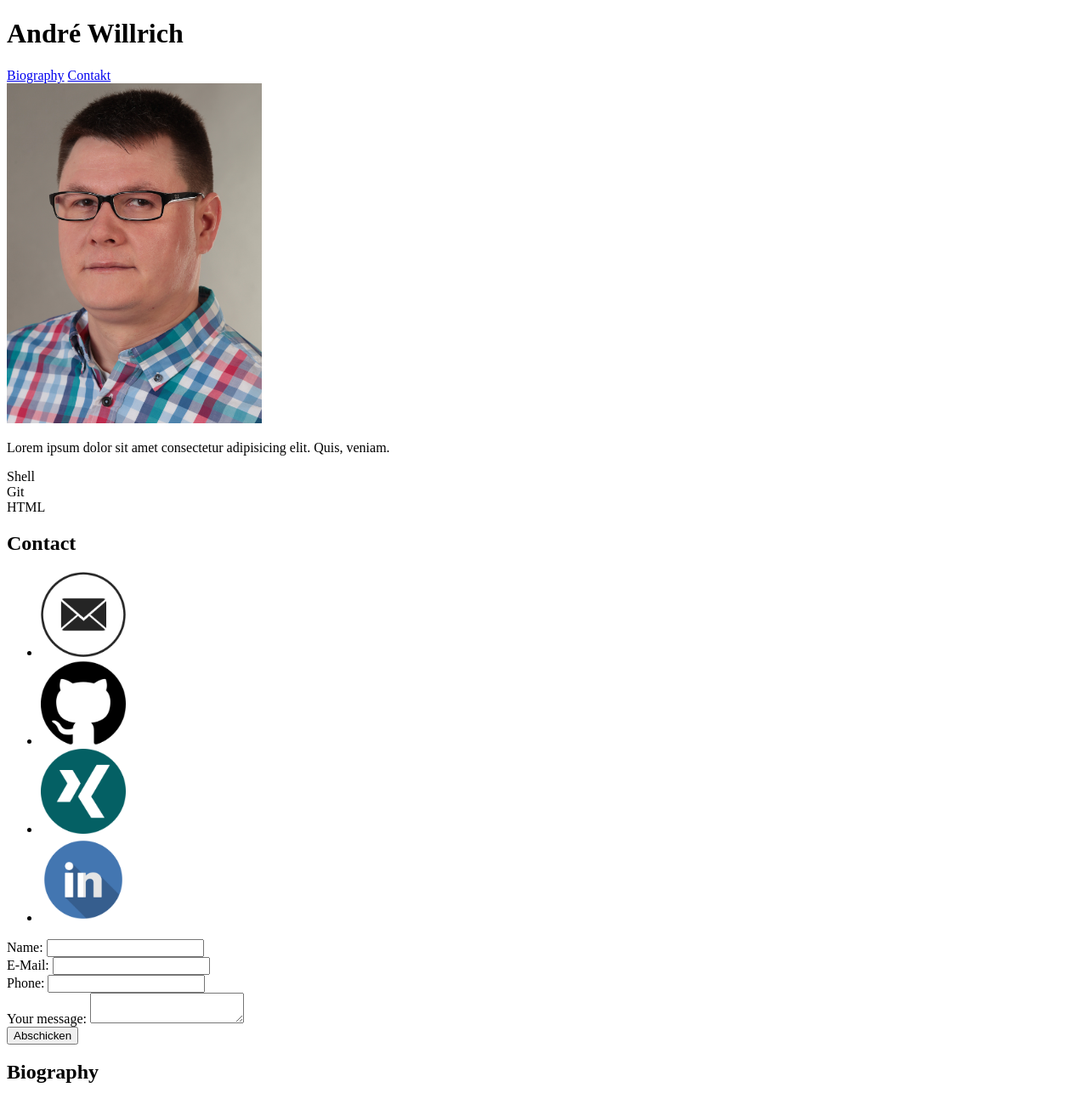
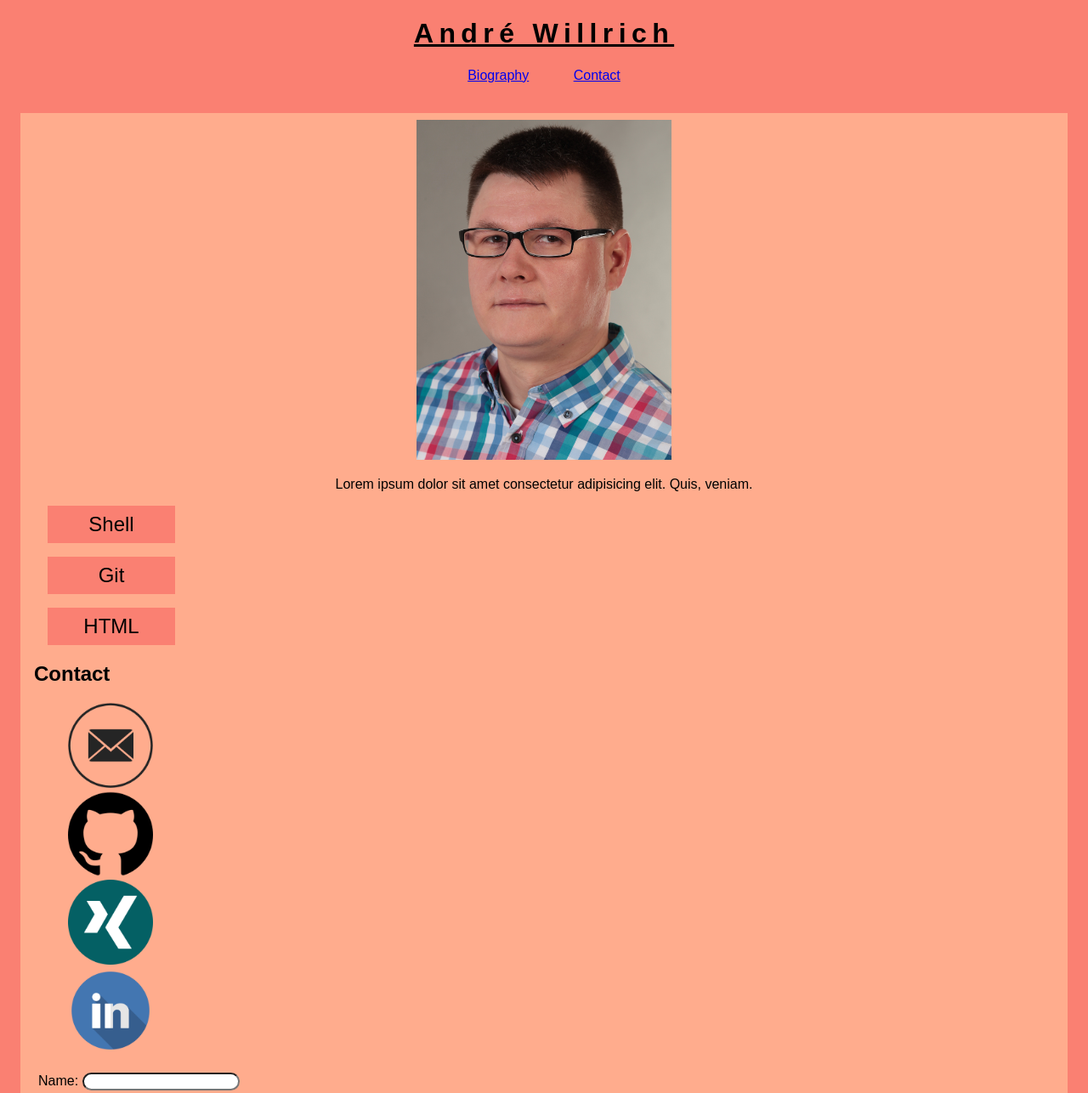
Before and after one commit to awillrich/personal-website, a plain HTML site: page index.html in a window 1280 px wide. Shown: the top 1286 px of the page at 85% size. Drawn offline with Linux system fonts and the light colour scheme.

Commit message:
CSS Styling

```diff
--- /dev/null
+++ b/css/styles.css
@@ -0,0 +1,73 @@
+* {
+  box-sizing: border-box; /* content-box */
+}
+
+header {
+  font-family: Balsamiq Sans, Arial, sans-serif;
+}
+
+body {
+  font-family: sans-serif;
+  background-color: salmon;
+}
+
+main {
+  background-color: #ffac8d;
+  padding: 0.5rem 1rem;
+  margin: 1rem;
+}
+
+h1 {
+  text-decoration: underline;
+  text-align: center;
+  letter-spacing: 0.4rem;
+}
+
+nav {
+  text-align: center;
+  padding-bottom: 1.2rem;
+}
+
+footer {
+  text-align: center;
+  margin-top: 1.5rem;
+  font-size: 0.8rem;
+  font-family: Balsamiq Sans, Arial, sans-serif;
+}
+
+nav a {
+  padding: 1.5rem;
+}
+
+ul {
+  list-style-type: none;
+}
+
+button {
+  border-radius: 15px 15px 15px 15px;
+  padding: 3px 5px;
+  margin: 2rem;
+}
+
+.formgroup {
+  padding: 3px 5px;
+  vertical-align: text-top;
+}
+
+.formgroup input{
+  border-radius: 15px 15px 15px 15px;
+}
+
+
+.profileimage {
+  text-align: center;
+}
+
+.skill {
+  font-size: 1.5rem;
+  text-align: center;
+  padding: 0.5rem;
+  margin: 1rem;
+  width: 150px;
+  background-color: salmon;
+}
--- a/index.html
+++ b/index.html
@@ -4,6 +4,7 @@
     <meta charset="UTF-8">
     <meta name="viewport" content="width=device-width, initial-scale=1.0">
     <title>André Willrich</title>
+    <link rel="stylesheet" href="css/styles.css">
 </head>
 <body>
     <header>
@@ -11,44 +12,44 @@
 
         <nav>
             <a href="#biography">Biography</a>
-            <a href="#contact">Contakt</a>
+            <a href="#contact">Contact</a>
         </nav>
     </header>
 
     <main>
-        <section>
-            <img src="foto.jpg" alt="André Willrich" width="300">
+        <section class="profileimage">
+            <img src="images/foto.jpg" alt="André Willrich" width="300">
             <p>Lorem ipsum dolor sit amet consectetur adipisicing elit. Quis, veniam.
             </p>
         </section>
 
         <section>
-            <div>Shell</div>
-            <div>Git</div>
-            <div>HTML</div>
+            <div class="skill">Shell</div>
+            <div class="skill">Git</div>
+            <div class="skill">HTML</div>
         </section>
 
         <section>
             <h2 id="contact">Contact</h2>
             <ul>
-                <li><a href="mailto:andre@willrich.info"><img src="mail.png" alt="E-Mail" width="100"></a></li>
-                <li><a href="https://github.com/awillrich"><img src="github.png" alt="Github" width="100"></a></li>
-                <li><a href="https://www.xing.com/profile/Andre_Willrich/cv"><img src="xing.png" alt="Xing" width="100"></a></li>
-                <li><a href="https://www.linkedin.com/in/andr%C3%A9-willrich-b1b6a946/"><img src="linkedin.png" alt="Linkedin" width="100"></a></li>
+                <li><a href="mailto:andre@willrich.info"><img src="images/mail.png" alt="E-Mail" width="100"></a></li>
+                <li><a href="https://github.com/awillrich"><img src="images/github.png" alt="Github" width="100"></a></li>
+                <li><a href="https://www.xing.com/profile/Andre_Willrich/cv"><img src="images/xing.png" alt="Xing" width="100"></a></li>
+                <li><a href="https://www.linkedin.com/in/andr%C3%A9-willrich-b1b6a946/"><img src="images/linkedin.png" alt="Linkedin" width="100"></a></li>
             </ul>
 
             <form action="#">
-                <div>
+                <div class="formgroup">
                     <label for="name">Name: </label>
                     <input type="text" name="name" id="name">
                 </div>
 
-                <div>
+                <div class="formgroup">
                     <label for="email">E-Mail: </label>
                     <input type="text" name="email" id="email">
                 </div>
 
-                <div>
+                <div class="formgroup">
                     <label for="phone">Phone: </label>
                     <input type="text" name="phone" id = phone>
                 </div>
```
Also changed, not shown: images/foto.jpg (renamed from foto.jpg), images/github.png (renamed from github.png), images/linkedin.png (renamed from linkedin.png), images/mail.png (renamed from mail.png), images/xing.png (renamed from xing.png).
